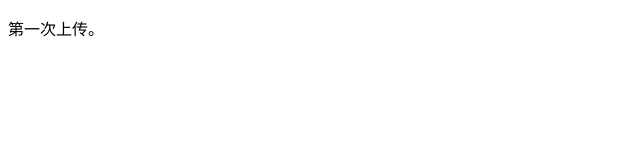
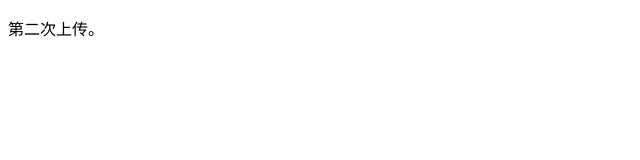
Before and after one commit to jianfenghe/test-github, a plain HTML site: page index.html in a window 1280 px wide. Shown: the full height of the page, 0-640 px from the left. Drawn offline with Linux system fonts and the light colour scheme.

Commit message:
no message

```diff
--- a/index.html
+++ b/index.html
@@ -6,6 +6,6 @@
     <title>Document</title>
 </head>
 <body>
-    <p>第一次上传。</p>
+    <p>第二次上传。</p>
 </body>
 </html>
```
